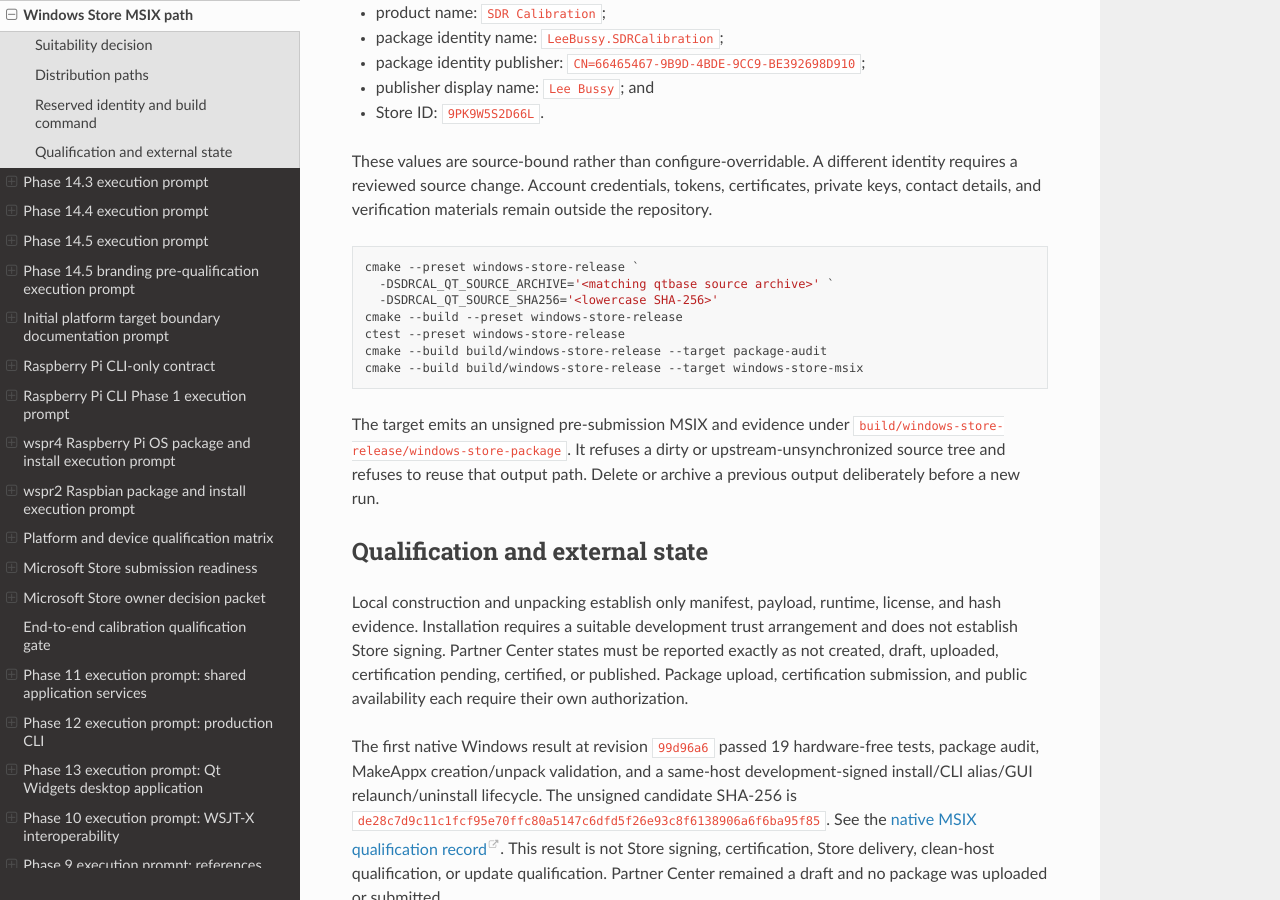
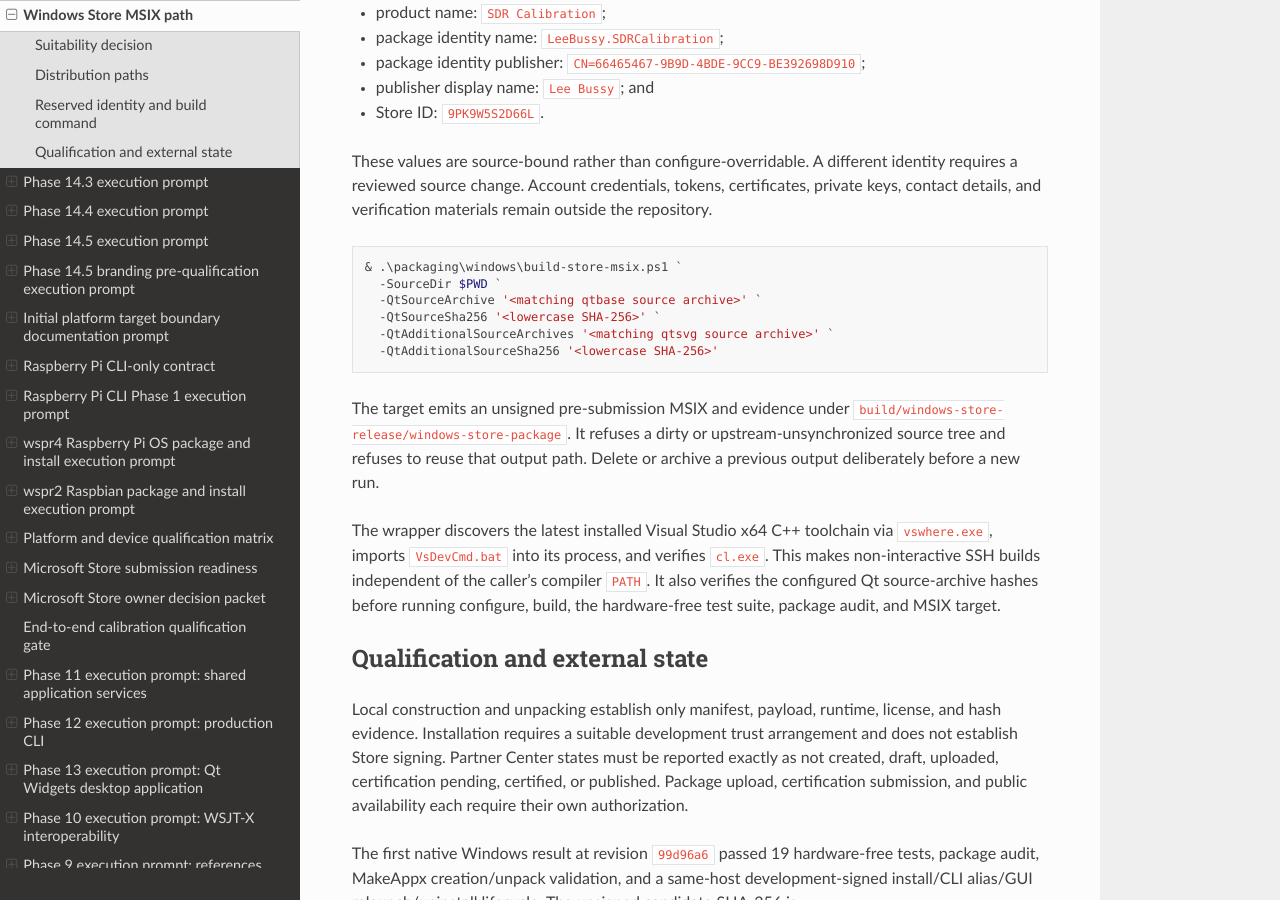
Before and after one commit to lbussy/SDR-Calibration, a Sphinx documentation site: the page built from docs/development/windows-store-msix.md, in a window 1280 px wide and 900 px high, scrolled down 965 px. Built offline with Sphinx 7.4.7 and the Read the Docs theme 3.1.0, drawn with Linux system fonts in a browser that asks for light colours.

Commit message:
Discover MSVC for Store builds

````diff
--- a/docs/development/windows-store-msix.md
+++ b/docs/development/windows-store-msix.md
@@ -45,19 +45,24 @@
 outside the repository.
 
 ```powershell
-cmake --preset windows-store-release `
-  -DSDRCAL_QT_SOURCE_ARCHIVE='<matching qtbase source archive>' `
-  -DSDRCAL_QT_SOURCE_SHA256='<lowercase SHA-256>'
-cmake --build --preset windows-store-release
-ctest --preset windows-store-release
-cmake --build build/windows-store-release --target package-audit
-cmake --build build/windows-store-release --target windows-store-msix
+& .\packaging\windows\build-store-msix.ps1 `
+  -SourceDir $PWD `
+  -QtSourceArchive '<matching qtbase source archive>' `
+  -QtSourceSha256 '<lowercase SHA-256>' `
+  -QtAdditionalSourceArchives '<matching qtsvg source archive>' `
+  -QtAdditionalSourceSha256 '<lowercase SHA-256>'
 ```
 
 The target emits an unsigned pre-submission MSIX and evidence under
 `build/windows-store-release/windows-store-package`. It refuses a dirty or
 upstream-unsynchronized source tree and refuses to reuse that output path.
 Delete or archive a previous output deliberately before a new run.
+
+The wrapper discovers the latest installed Visual Studio x64 C++ toolchain via
+`vswhere.exe`, imports `VsDevCmd.bat` into its process, and verifies `cl.exe`.
+This makes non-interactive SSH builds independent of the caller's compiler
+`PATH`. It also verifies the configured Qt source-archive hashes before running
+configure, build, the hardware-free test suite, package audit, and MSIX target.
 
 ## Qualification and external state
 
````
Also changed, not shown: docs/development/windows-store-replacement-build-execution-prompt.md (+3 -2 lines), 2 other files.
